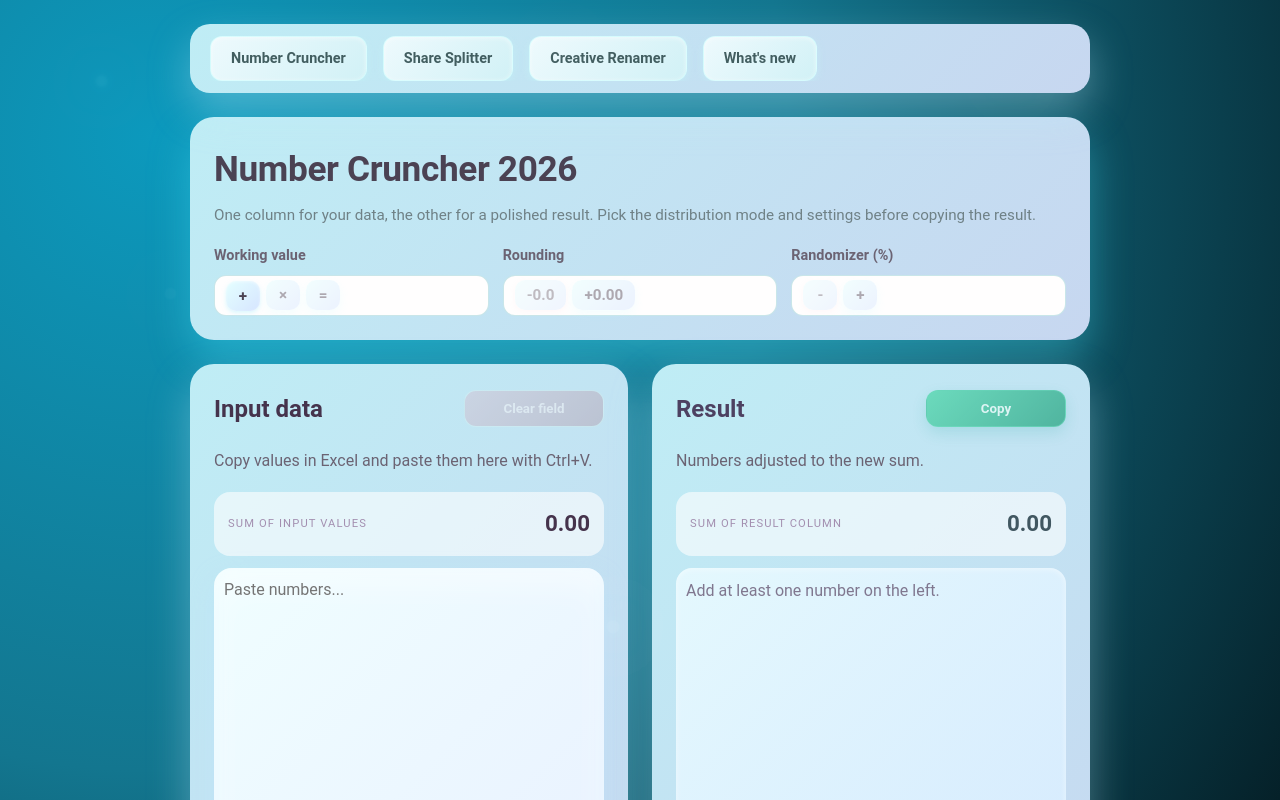
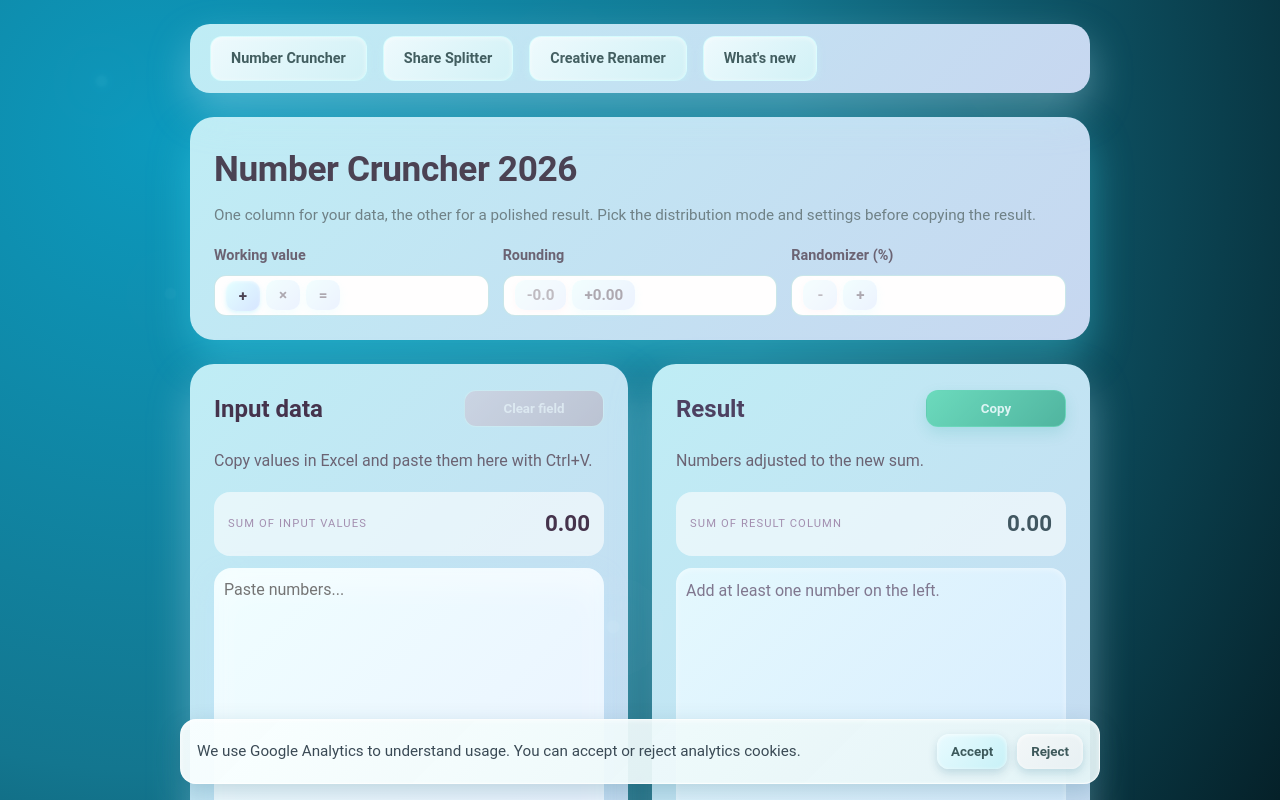
Before and after one commit to mrgisaev/Number-Cruncher-2000, a React (Vite) app in the folder web/: page / in a window 1280 px wide. Shown: the top 800 px of the page. Built offline with nearby package versions, Linux system fonts and the light colour scheme.

Commit message:
Add consent banner and gated analytics load

```diff
--- a/web/index.html
+++ b/web/index.html
@@ -4,14 +4,21 @@
     <meta charset="UTF-8" />
     <link rel="icon" type="image/svg+xml" href="/vite.svg" />
     <meta name="viewport" content="width=device-width, initial-scale=1.0" />
-    <!-- Google tag (gtag.js) -->
-    <script async src="https://www.googletagmanager.com/gtag/js?id=G-4FPWFTG76J"></script>
     <script>
-      window.dataLayer = window.dataLayer || [];
-      function gtag(){dataLayer.push(arguments);}
-      gtag('js', new Date());
-
-      gtag('config', 'G-4FPWFTG76J');
+      (function () {
+        const consent = localStorage.getItem('nc-analytics-consent');
+        if (consent === 'granted') {
+          const s = document.createElement('script');
+          s.async = true;
+          s.src = 'https://www.googletagmanager.com/gtag/js?id=G-4FPWFTG76J';
+          document.head.appendChild(s);
+          window.dataLayer = window.dataLayer || [];
+          function gtag(){dataLayer.push(arguments);}
+          gtag('js', new Date());
+          gtag('config', 'G-4FPWFTG76J', { anonymize_ip: true });
+          window.__ncGaLoaded = true;
+        }
+      })();
     </script>
     <title>Number Cruncher 2026</title>
   </head>
--- a/web/src/App.css
+++ b/web/src/App.css
@@ -1486,6 +1486,63 @@ body::after {
   border-color: rgba(255, 255, 255, 0.95);
 }
 
+.consent-banner {
+  position: fixed;
+  bottom: 16px;
+  left: 50%;
+  transform: translateX(-50%);
+  width: calc(100% - 32px);
+  max-width: 920px;
+  background: linear-gradient(135deg, rgba(250, 255, 255, 0.94), rgba(228, 244, 246, 0.92));
+  border: 1px solid rgba(255, 255, 255, 0.7);
+  border-radius: 16px;
+  box-shadow:
+    0 8px 24px rgba(0, 73, 97, 0.2),
+    inset 0 1px 4px rgba(255, 255, 255, 0.6);
+  padding: 14px 16px;
+  display: flex;
+  gap: 12px;
+  align-items: center;
+  z-index: 50;
+}
+
+.consent-text {
+  flex: 1;
+  color: #3a4a55;
+  font-size: 0.95rem;
+}
+
+.consent-actions {
+  display: flex;
+  gap: 10px;
+  flex-wrap: wrap;
+}
+
+.consent-button {
+  border: none;
+  border-radius: 12px;
+  padding: 10px 14px;
+  font-weight: 600;
+  cursor: pointer;
+  color: rgba(52, 80, 82, 0.95);
+  background: linear-gradient(135deg, #e9fbff, #c7f1f7);
+  box-shadow:
+    inset 0 1px 4px rgba(255, 255, 255, 0.7),
+    0 4px 10px rgba(0, 89, 123, 0.18);
+  transition: transform 0.15s ease, box-shadow 0.15s ease;
+}
+
+.consent-button:hover {
+  transform: translateY(1px);
+  box-shadow:
+    inset 0 2px 6px rgba(255, 255, 255, 0.8),
+    0 6px 14px rgba(0, 89, 123, 0.24);
+}
+
+.consent-button.ghost {
+  background: linear-gradient(135deg, #f3f7f8, #e7f0f3);
+}
+
 @media (max-width: 1099px) {
   .scroll-cue {
     display: none;
--- a/web/src/App.tsx
+++ b/web/src/App.tsx
@@ -4,6 +4,29 @@ import { ShareSplitter } from './ShareSplitter';
 import './App.css';
 
 const sampleColumn = '';
+const GA_ID = 'G-4FPWFTG76J';
+
+const loadAnalytics = () => {
+  if (typeof window === 'undefined') return;
+  const anyWindow = window as any;
+  if (anyWindow.__ncGaLoaded) return;
+
+  const existing = document.querySelector(`script[src*="googletagmanager.com/gtag/js?id=${GA_ID}"]`);
+  if (!existing) {
+    const script = document.createElement('script');
+    script.async = true;
+    script.src = `https://www.googletagmanager.com/gtag/js?id=${GA_ID}`;
+    document.head.appendChild(script);
+  }
+
+  anyWindow.dataLayer = anyWindow.dataLayer || [];
+  function gtag(...args: unknown[]) {
+    anyWindow.dataLayer.push(args);
+  }
+  gtag('js', new Date());
+  gtag('config', GA_ID, { anonymize_ip: true });
+  anyWindow.__ncGaLoaded = true;
+};
 
 const numberFormatter = new Intl.NumberFormat('en-US', {
   minimumFractionDigits: 2,
@@ -286,6 +309,10 @@ function App() {
   const [menuFadeLeft, setMenuFadeLeft] = useState(false);
   const [menuFadeRight, setMenuFadeRight] = useState(false);
   const menuScrollRef = useRef<HTMLUListElement | null>(null);
+  const [showConsent, setShowConsent] = useState(() => {
+    if (typeof window === 'undefined') return false;
+    return localStorage.getItem('nc-analytics-consent') !== 'granted';
+  });
   const footerYear = new Date().getFullYear();
   const isWhatsNew = typeof window !== 'undefined' && window.location.pathname.includes('whats-new');
   const isShareSplitter = typeof window !== 'undefined' && window.location.pathname.includes('share-splitter');
@@ -460,6 +487,15 @@ function App() {
     window.scrollTo({ top: 0, behavior: 'smooth' });
   };
 
+  const handleConsent = (choice: 'granted' | 'denied') => {
+    if (typeof window === 'undefined') return;
+    localStorage.setItem('nc-analytics-consent', choice);
+    setShowConsent(false);
+    if (choice === 'granted') {
+      loadAnalytics();
+    }
+  };
+
   useEffect(() => {
     const updateScrollCue = () => {
       const doc = document.documentElement;
@@ -509,6 +545,14 @@ function App() {
         el.removeEventListener('scroll', updateMenuOverflow);
       }
     };
+  }, []);
+
+  useEffect(() => {
+    const consent = typeof window !== 'undefined' ? localStorage.getItem('nc-analytics-consent') : null;
+    if (consent === 'granted') {
+      loadAnalytics();
+      setShowConsent(false);
+    }
   }, []);
 
   return (
@@ -846,6 +890,21 @@ function App() {
       >
         <span className="scroll-cue-arrow" aria-hidden="true" />
       </button>
+      {showConsent && (
+        <div className="consent-banner" role="dialog" aria-label="Analytics consent">
+          <div className="consent-text">
+            We use Google Analytics to understand usage. You can accept or reject analytics cookies.
+          </div>
+          <div className="consent-actions">
+            <button type="button" className="consent-button" onClick={() => handleConsent('granted')}>
+              Accept
+            </button>
+            <button type="button" className="consent-button ghost" onClick={() => handleConsent('denied')}>
+              Reject
+            </button>
+          </div>
+        </div>
+      )}
     </div>
     </>
   );
```
Also changed, not shown: web/creative-renamer.html (+14 -7 lines), web/share-splitter.html (+14 -7 lines), web/whats-new.html (+14 -7 lines).
